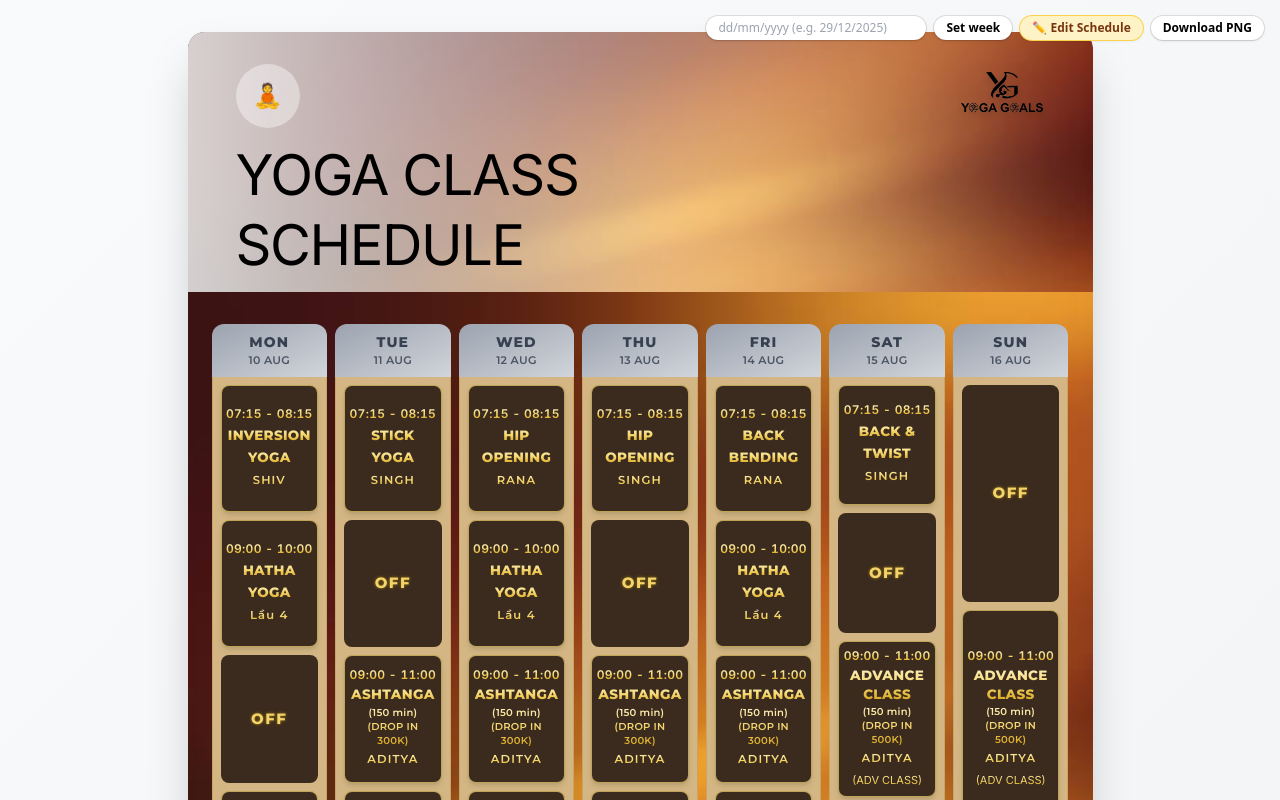
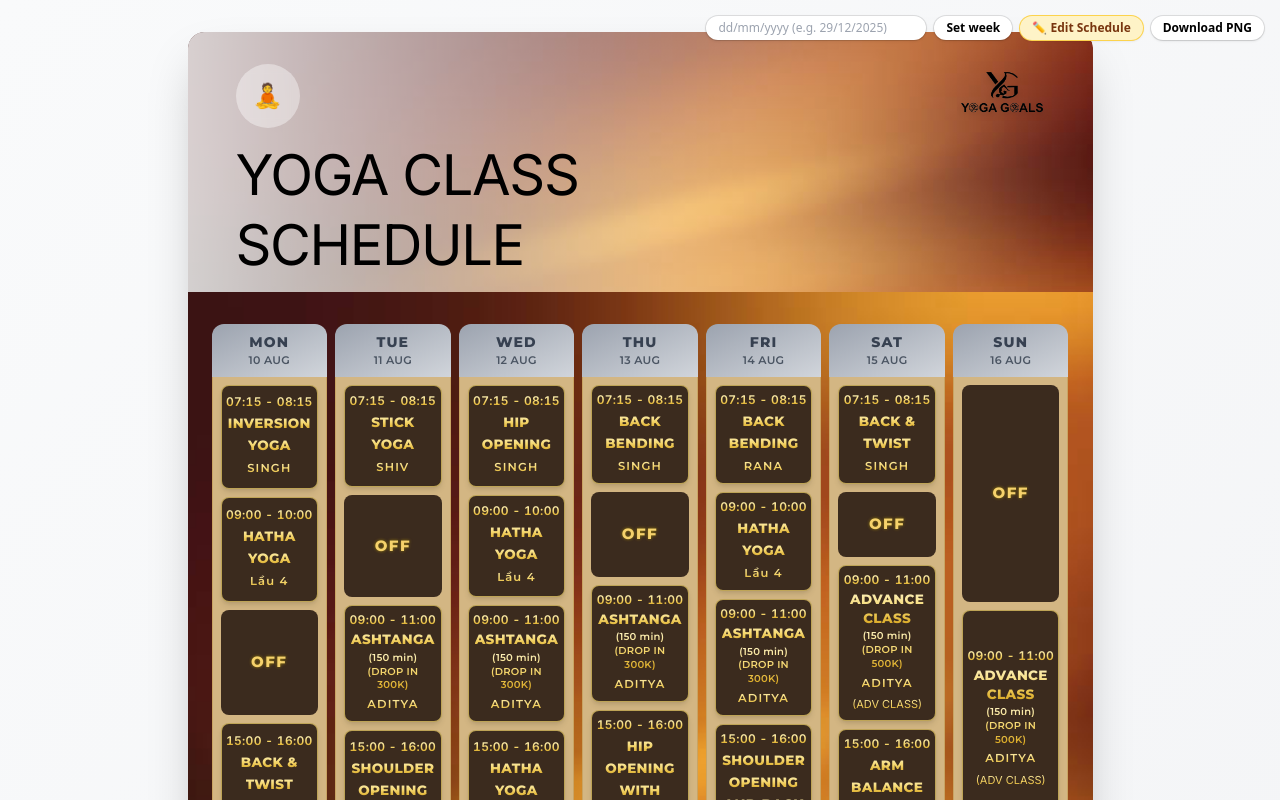
Before and after one commit to FangWuu/yoga-schedule, a React (Vite) app in the folder yoga-schedule/: page / in a window 1280 px wide. Shown: the top 800 px of the page. Built offline with nearby package versions, Linux system fonts and the light colour scheme.

Commit message:
Modify yoga schedule with new classes and instructors
Updated instructor names and added new classes to the schedule.

```diff
--- a/yoga-schedule/src/Schedule.jsx
+++ b/yoga-schedule/src/Schedule.jsx
@@ -7,15 +7,20 @@ import logoImg from "./logo.jpg";
 /** @typedef {{ time:string, name:string, instructor:string, isAdvanced?:boolean }} YogaClass */
 /** @typedef {{ day:string, date:string, classes: Array<YogaClass | 'OFF'> }} DaySchedule */
 /** @type {DaySchedule[]} */
+/** @typedef {{ time:string, name:string, instructor:string, isAdvanced?:boolean }} YogaClass */
+/** @typedef {{ day:string, date:string, classes: Array<YogaClass | 'OFF'> }} DaySchedule */
+
+/** @type {DaySchedule[]} */
 const initialSchedule = [
   {
     day: "MON",
     date: "10 AUG",
     classes: [
-      { time: "07:15 - 08:15", name: "INVERSION YOGA", instructor: "SHIV" },
+      { time: "07:15 - 08:15", name: "INVERSION YOGA", instructor: "SINGH" },
       { time: "09:00 - 10:00", name: "HATHA YOGA", instructor: "Lầu 4" },
       "OFF",
-      { time: "18:00 - 19:00", name: "BACK BENDING", instructor: "RANA" },
+      { time: "15:00 - 16:00", name: "BACK & TWIST", instructor: "SINGH" }, // ✅ MỚI
+      { time: "18:00 - 19:00", name: "BACK BENDING", instructor: "SHIV" },
       "OFF",
     ],
   },
@@ -23,13 +28,14 @@ const initialSchedule = [
     day: "TUE",
     date: "11 AUG",
     classes: [
-      { time: "07:15 - 08:15", name: "STICK YOGA", instructor: "SINGH" },
+      { time: "07:15 - 08:15", name: "STICK YOGA", instructor: "SHIV" },
       "OFF",
       {
         time: "09:00 - 11:00",
         name: "ASHTANGA (150 min) (DROP IN 300K)",
         instructor: "ADITYA",
       },
+      { time: "15:00 - 16:00", name: "SHOULDER OPENING", instructor: "SHIV" }, // ✅ MỚI
       { time: "18:00 - 19:00", name: "BLOCK YOGA", instructor: "SINGH" },
       "OFF",
     ],
@@ -38,13 +44,14 @@ const initialSchedule = [
     day: "WED",
     date: "12 AUG",
     classes: [
-      { time: "07:15 - 08:15", name: "HIP OPENING", instructor: "RANA" },
+      { time: "07:15 - 08:15", name: "HIP OPENING", instructor: "SINGH" },
       { time: "09:00 - 10:00", name: "HATHA YOGA", instructor: "Lầu 4" },
       {
         time: "09:00 - 11:00",
         name: "ASHTANGA (150 min) (DROP IN 300K)",
         instructor: "ADITYA",
       },
+      { time: "15:00 - 16:00", name: "HATHA YOGA", instructor: "SINGH" }, // ✅ MỚI
       { time: "18:00 - 19:00", name: "BACK BENDING", instructor: "ZULKA" },
       "OFF",
     ],
@@ -53,14 +60,15 @@ const initialSchedule = [
     day: "THU",
     date: "13 AUG",
     classes: [
-      { time: "07:15 - 08:15", name: "HIP OPENING", instructor: "SINGH" },
+      { time: "07:15 - 08:15", name: "BACK BENDING", instructor: "SINGH" },
       "OFF",
       {
         time: "09:00 - 11:00",
         name: "ASHTANGA (150 min) (DROP IN 300K)",
         instructor: "ADITYA",
       },
-      { time: "18:00 - 19:00", name: "BALANCE YOGA", instructor: "SHIV" },
+      { time: "15:00 - 16:00", name: "HIP OPENING WITH BLOCK", instructor: "RANA" }, // ✅ MỚI
+      { time: "18:00 - 19:00", name: "BALANCE YOGA", instructor: "RANA" },
       "OFF",
     ],
   },
@@ -75,6 +83,11 @@ const initialSchedule = [
         name: "ASHTANGA (150 min) (DROP IN 300K)",
         instructor: "ADITYA",
       },
+      {
+        time: "15:00 - 16:00",
+        name: "SHOULDER OPENING AND BACK BENDING",
+        instructor: "SINGH",
+      }, // ✅ MỚI
       { time: "18:00 - 19:00", name: "SHOULDER TWISTING", instructor: "SINGH" },
       "OFF",
     ],
@@ -91,6 +104,11 @@ const initialSchedule = [
         instructor: "ADITYA",
         isAdvanced: true,
       },
+      {
+        time: "15:00 - 16:00",
+        name: "ARM BALANCE AND CORE POWER",
+        instructor: "SINGH",
+      }, // ✅ MỚI
       { time: "18:00 - 19:00", name: "STICK YOGA", instructor: "SINGH" },
       "OFF",
     ],
@@ -99,14 +117,14 @@ const initialSchedule = [
     day: "SUN",
     date: "16 AUG",
     classes: [
-      "OFF", // ← ô 1
+      "OFF",
       {
         time: "09:00 - 11:00",
         name: "ADVANCE CLASS (150 min) (DROP IN 500K)",
         instructor: "ADITYA",
         isAdvanced: true,
       },
-      "OFF", // ← ô 3
+      "OFF",
     ],
   },
 ];
```
